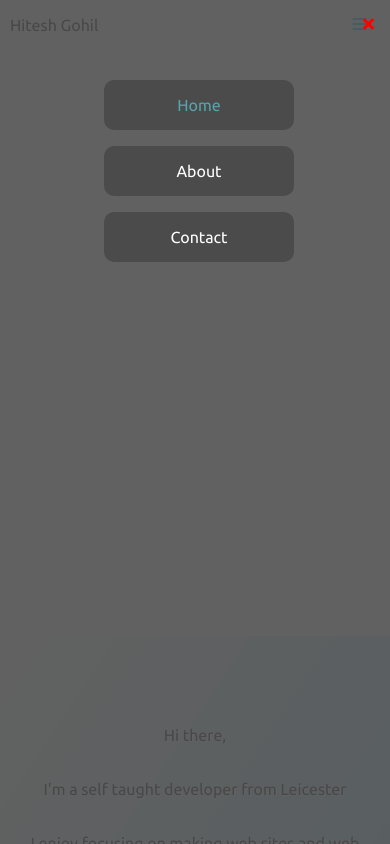
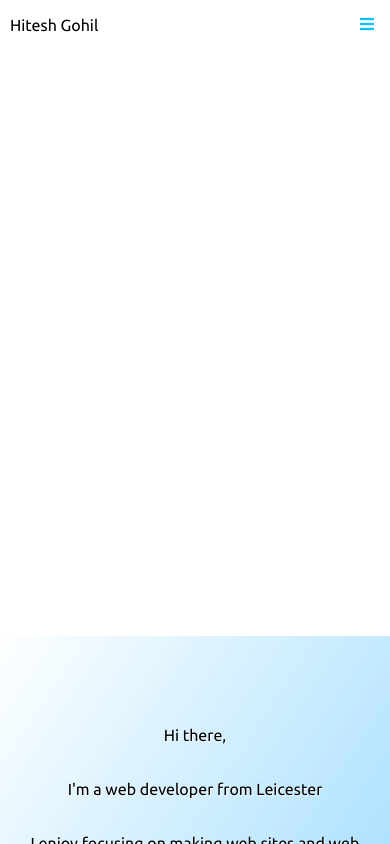
Before and after one commit to hitesh-92/portfolio-vue, a Vue app: page / in a window 390 px wide. Shown: the top 844 px of the page. Built offline with nearby package versions, Linux system fonts and the light colour scheme.

Commit message:
nav overlay function added

```diff
--- a/src/App.vue
+++ b/src/App.vue
@@ -37,6 +37,9 @@ export default {
       appAbout: false,
       appContact: false
     }
+  },
+  props: {
+    overlay: Function
   },
   methods: {
     switchToHome(){
--- a/src/components/Home.vue
+++ b/src/components/Home.vue
@@ -5,7 +5,7 @@
 
         <div id="home-text">
           <p>Hi there,</p>
-          <p>I'm a self taught developer from Leicester</p>
+          <p>I'm a web developer from Leicester</p>
           <p>I enjoy focusing on making web sites and web apps using JavaScript</p>
           <p>I’m always looking for a challenge</p>
           <p>If there’s anything I could do for you or help you with </p>
@@ -98,7 +98,6 @@
   #home-text-contact > span{
     color: rgb(57, 115, 161);
     cursor: pointer;
-
   }
 
   @media only screen and (max-width: 700px){
--- a/src/components/Navbar.vue
+++ b/src/components/Navbar.vue
@@ -33,33 +33,27 @@
 
       <p id="nav-small-name">Hitesh Gohil</p>
 
-      <div id="nav-small-sign" @click="navMenu()">
-
+      <div id="nav-small-sign" @click="toggleOverlay()">
         <i class="fas fa-bars"></i>
-
-        <!-- <div class="menu-icon">
-          <span></span>
-        </div> -->
-
       </div>
 
     </div>
 
-    <div class="nav-small-menu">
+    <div class="nav-small-menu" :class="[{active: navOverlay}]">
 
-      <i class="fas fa-times"></i>
+      <i class="fas fa-times" @click="toggleOverlay()" :overlay="closeOverlay"></i>
 
       <ul class="nav-small-list">
 
-        <li @click="selectHome()">
+        <li @click="[selectHome(), closeOverlay()]">
           <span :class="[{active: homeStatus}]">Home</span>
         </li>
 
-        <li @click="selectAbout()">
+        <li @click="[selectAbout(), closeOverlay()]">
           <span :class="[{active: aboutStatus}]">About</span>
         </li>
 
-        <li @click="selectContact()">
+        <li @click="[selectContact(), closeOverlay()]">
           <span :class="[{active: contactStatus}]">Contact</span>
         </li>
 
@@ -72,6 +66,11 @@
 <script>
 export default {
   name: 'Navbar',
+  data(){
+    return{
+      navOverlay: false
+    }
+  },
   props: {
     selectHome: Function,
     selectAbout: Function,
@@ -86,8 +85,14 @@ export default {
       button.addEventListener('click', function (){
         button.classList.toggle('open');
       });
+    },
+    toggleOverlay(){
+      this.navOverlay = !this.navOverlay;
+      console.log(`toggleOverlay: ${this.navOverlay}`);
+    },
+    closeOverlay(){
+      this.navOverlay = false;
     }
-
   }
   /*
 
@@ -172,81 +177,15 @@ export default {
 
       #nav-small-sign{
         float: right;
-        margin-right: 15px;
-      }
-
-      /* Menu icon copied */
-      .menu-icon {
-        position: relative;
-        top: 0.5em;
-        display: block;
-        width: 3.5em;
-        height: 2.75em;
-        cursor: pointer;
-        /* to center */
-        margin: 0em auto;
-        float: none;
-        -webkit-transition: all 0.3s;
-        transition: all 0.3s;
-      }
-
-      .menu-icon > span {
-        position: absolute;
-        top: 50%;
-        display: block;
-        width: 90%;
-        height: 0.2em;
-        margin-top: -0.5em;
-        background-color: rgb(107, 155, 170);
-        border-radius: 3px;
-      }
-
-      .menu-icon > span:before,
-      .menu-icon > span:after {
-        content: "";
-        position: absolute;
-        width: 100%;
-        height: 100%;
-        background-color: rgb(108, 141, 151);
-        border-radius: 3px;
-        -webkit-transition: all 0.3s;
-        transition: all 0.3s;
-      }
-
-      .menu-icon > span:before {
-        -webkit-transform: translateY(-1em);
-        transform: translateY(-1em);
-      }
-
-      .menu-icon > span:after {
-        -webkit-transform: translateY(1em);
-      transform: translateY(1em);
-      }
-
-      /* OPENED */
-
-      .menu-icon.open {
-        -webkit-transform: rotate(45deg);
-        transform: rotate(45deg);
-      }
-
-      .menu-icon.open > span:before {
-        -webkit-transform: rotate(90deg);
-        transform: rotate(90deg);
-      }
-
-      .menu-icon.open > span:after {
-        -webkit-transform: rotate(90deg);
-        transform: rotate(90deg);
       }
 
       /* nav menu items */
 
       .nav-small-menu{
-        /* display: none; */
+        display: none;
         z-index: 99;
         text-align: center;
-        transition: all 0.3s;
+        transition: all 10.3s;
         box-shadow: 10px 15px 50px 20px rgb(55, 61, 66);
 
         position:fixed;
@@ -271,17 +210,18 @@ export default {
         margin-left: 4em;
         background-color: rgb(75, 75, 75);
         border-radius: 10px;
+        font-weight: lighter;
       }
 
       .active{
         color: rgb(84, 166, 172) !important;
+        display: block !important;
       }
 
       .fa-bars{
-        width: 1em;
-        padding-top: 1em;
-        padding-right: 0.4em;
+        margin: 1em;
         color: rgb(0, 195, 255);
+        /* display: none; */
       }
 
       .fa-times{
```
Also changed, not shown: 10 other files (tests, documents, lock files or other folders).
